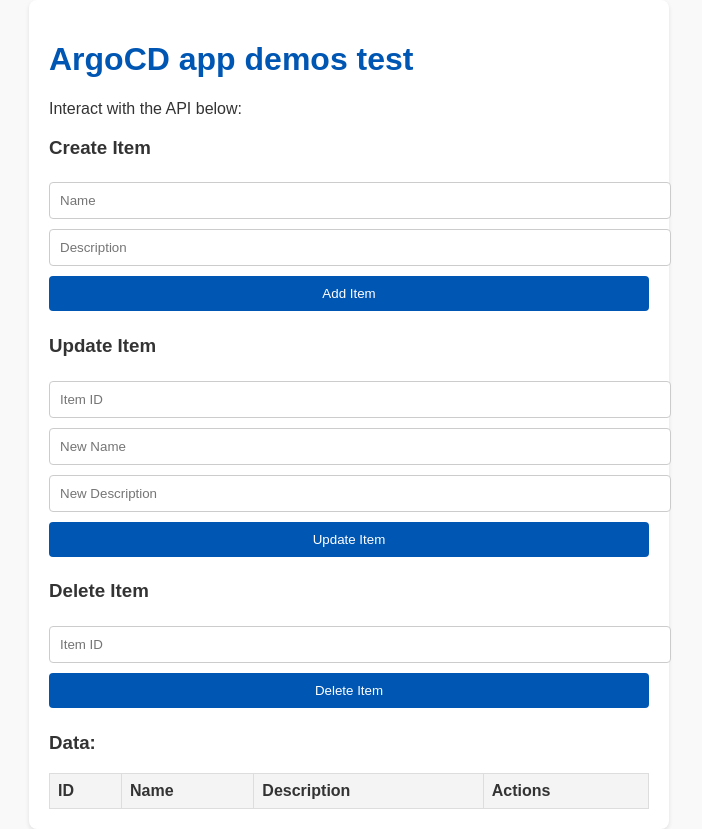
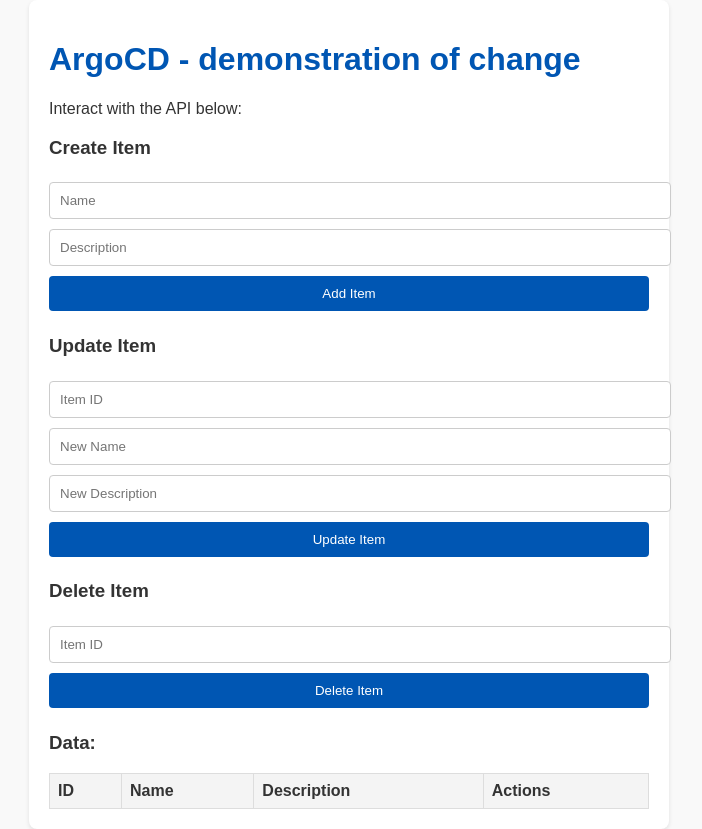
Before and after one commit to mario26rgl/example-webapp, a plain HTML site: page frontend/index.html in a window 1280 px wide. Shown: the whole page, without its empty margins (291-993 px from the left). Drawn offline with Linux system fonts and the light colour scheme; no server answers.

Commit message:
showcase

```diff
--- a/frontend/index.html
+++ b/frontend/index.html
@@ -69,7 +69,7 @@
 </head>
 <body>
     <div class="container">
-        <h1>ArgoCD app demos test</h1>
+        <h1>ArgoCD - demonstration of change</h1>
         <p>Interact with the API below:</p>
 
         <!-- Create Item Form -->
```
